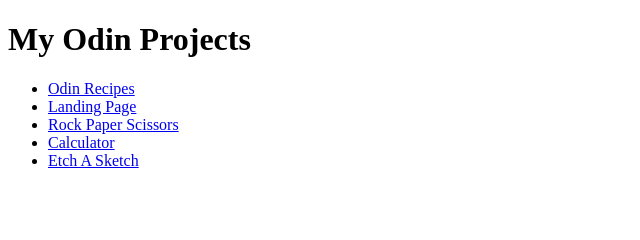
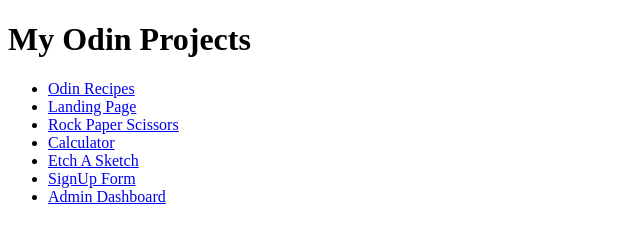
Before and after one commit to mahir-yadav/OdinProjects, a plain HTML site: page index.html in a window 1280 px wide. Shown: the whole page, without its empty margins (0-640 px from the left). Drawn offline with Linux system fonts and the light colour scheme.

Commit message:
added dashboard and signup form

```diff
--- a/index.html
+++ b/index.html
@@ -13,6 +13,10 @@
         <li><a href="/OdinProjects/RockPaperScissors">Rock Paper Scissors</a></li>
         <li><a href="/OdinProjects/Calculator">Calculator</a></li>
         <li><a href="/OdinProjects/etch-a-sketch">Etch A Sketch</a></li>
+        <li><a href="/OdinProjects/SignUpform">SignUp Form</a></li>
+        <li><a href="/OdinProjects/Dashboard">Admin Dashboard</a></li>
+
+
     </ul>
 </body>
 </html>
```
